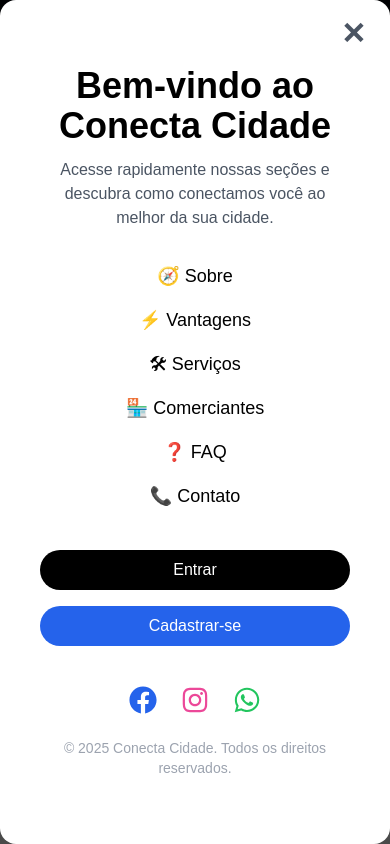
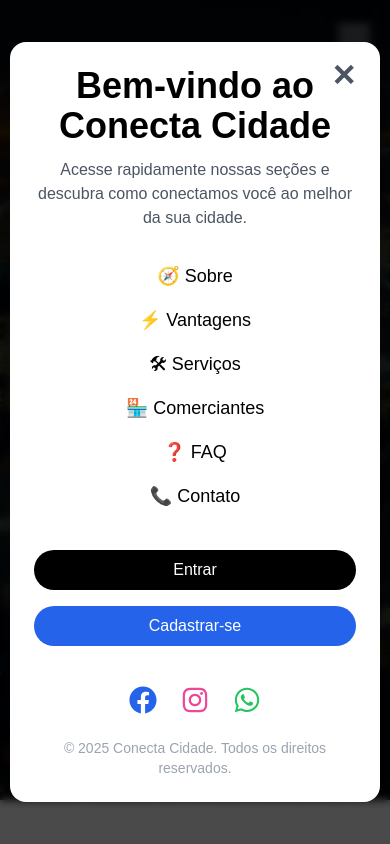
Before and after one commit to CarlosLeonardoMariano/conecta-cidade, a Next.js app: page / in a window 390 px wide. Both pictures are taken after a click on the button 354 px from the left and 36 px from the top of the page. Shown: the top 844 px of the page. Built offline with nearby package versions, Linux system fonts and the light colour scheme.

Commit message:
Mexendo na responsividade

```diff
--- a/src/app/page.js
+++ b/src/app/page.js
@@ -58,9 +58,11 @@ export default function Home() {
   animate={{ y: 0, x: 0, opacity: 1 }}
   exit={{ y: -50, opacity: 0 }}
   transition={{ duration: 0.6, ease: "easeInOut" }}
-        className="bg-white text-black w-full max-w-full h-[100vh] rounded-2xl p-10 relative overflow-y-auto flex flex-col justify-center items-center"
+  className="bg-white text-black w-[95%] max-w-[500px] h-auto max-h-[95vh] rounded-2xl p-6 sm:p-10 relative overflow-y-auto"
   onClick={(e) => e.stopPropagation()}
 >
+
+
         {/* Botão de fechar */}
         <button
           onClick={() => setMenuOpen(false)}
```
Lines whose indentation alone changed are shown as unchanged.
